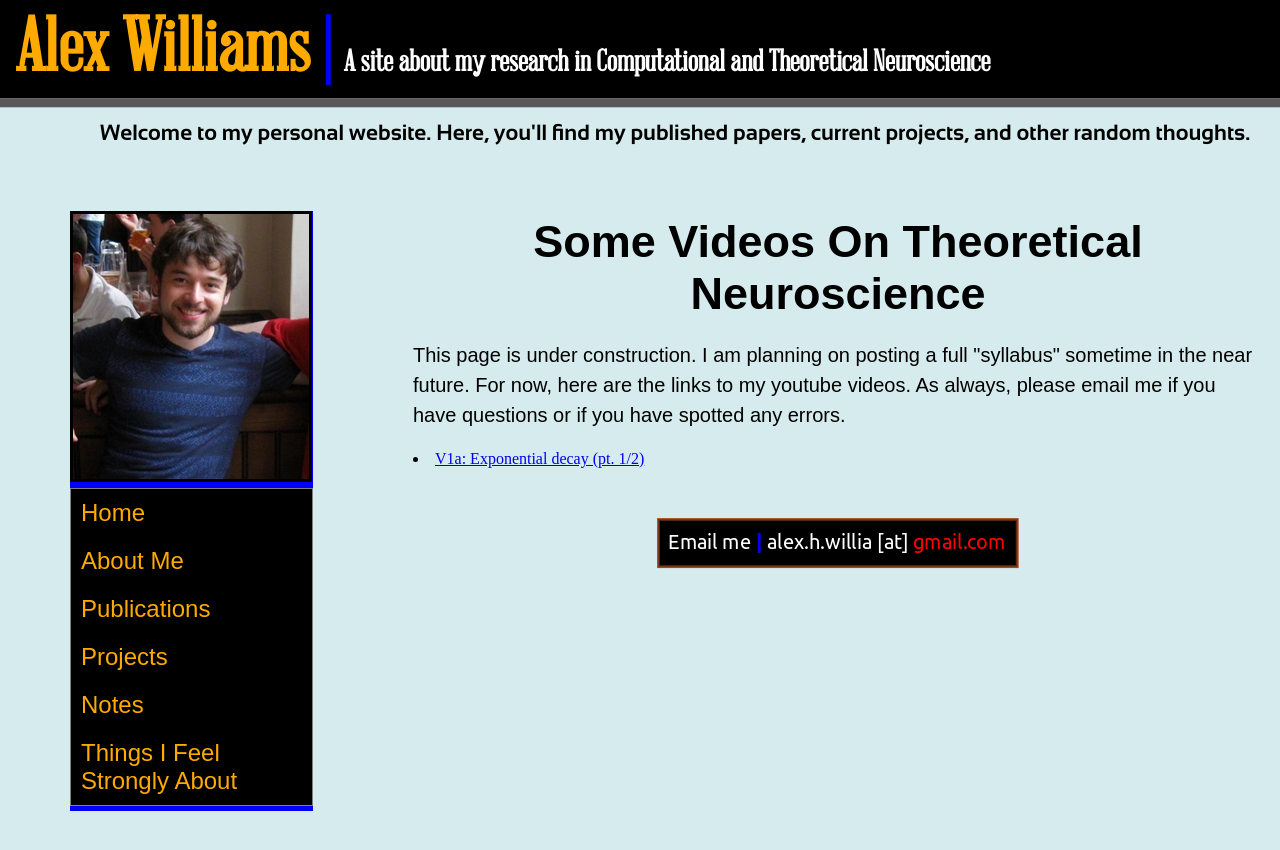
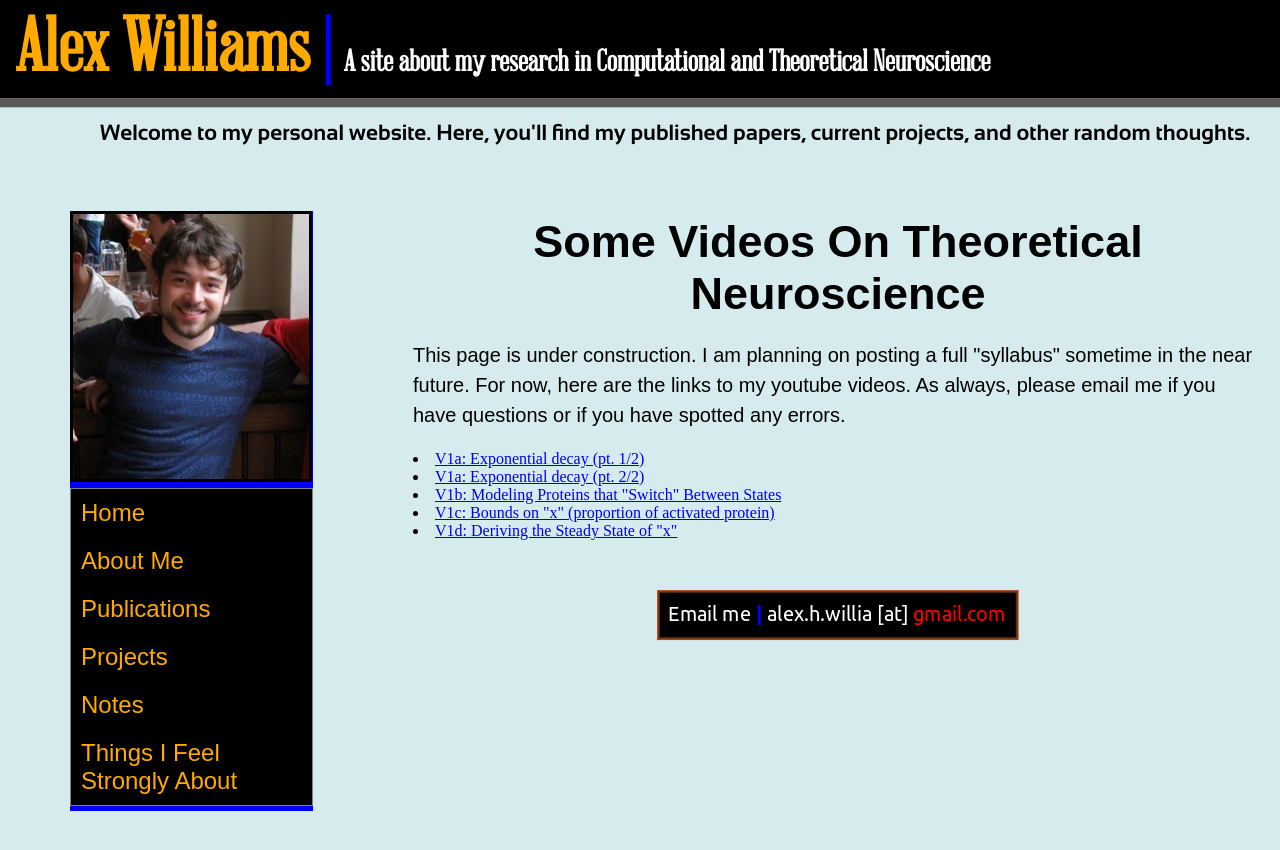
Before and after one commit to ahwillia/ahwillia.github.com, a Jekyll site: the page built from notes/myvids/index.html, in a window 1280 px wide. Shown: the top 850 px of the page. Built offline with Jekyll 4.4.1, drawn with Linux system fonts in a browser that asks for light colours.

Commit message:
added more videos

```diff
--- a/notes/myvids/index.html
+++ b/notes/myvids/index.html
@@ -13,4 +13,8 @@ title: Videos
     questions or if you have spotted any errors.
   </p>
   <li><a href="http://www.youtube.com/watch?v=pD4pqSG-Y_Y" target="_blank">V1a: Exponential decay (pt. 1/2)</a></li>
+  <li><a href="http://www.youtube.com/watch?v=nbJGtdnNS58" target="_blank">V1a: Exponential decay (pt. 2/2)</a></li>
+  <li><a href="http://www.youtube.com/watch?v=9-p5YjxSnIs" target="_blank">V1b: Modeling Proteins that "Switch" Between States</a></li>
+  <li><a href="http://www.youtube.com/watch?v=lh2t0JvLGBQ" target="_blank">V1c: Bounds on "x" (proportion of activated protein)</a></li>
+  <li><a href="http://www.youtube.com/watch?v=NNy_7KOz7wc" target="_blank">V1d: Deriving the Steady State of "x"</a></li>
 </section>
```
